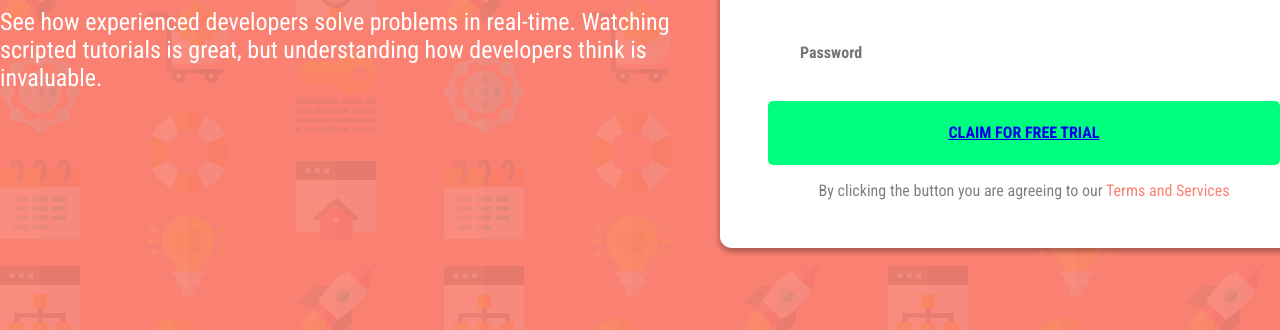
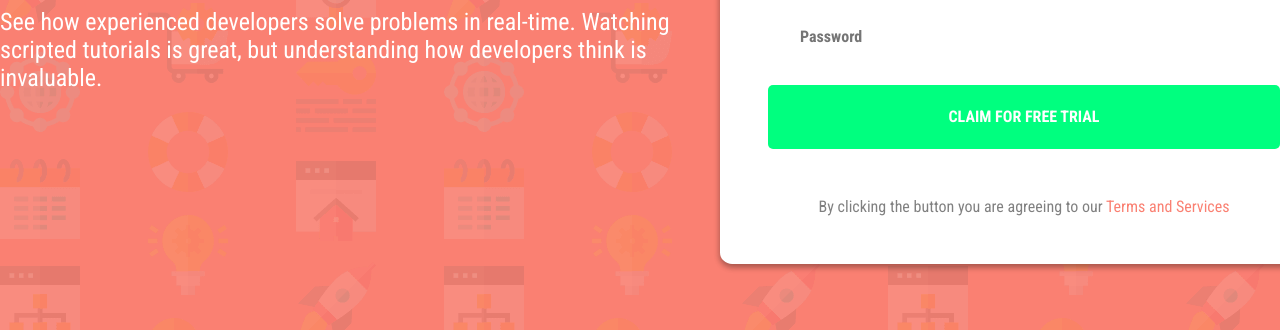
Before and after one commit to amalia980/developers-signupForm, a plain HTML site: page index.html in a window 1280 px wide. Shown: the part 470-800 px from the top of the page. Drawn offline with Linux system fonts and the light colour scheme.

Commit message:
button as a link, not working

```diff
--- a/index.html
+++ b/index.html
@@ -31,7 +31,7 @@
             <div>
                 <button id="first-btn"><b>Try it for free</b> then $20/mo. thereafer</button>
 
-                <form id="form">
+                <form id="form" method="POST">
                         <div id="error-fName" class="error-inputs"></div>
                         <input type="text" name="firstname" class="inputs" id="firstname" placeholder="First Name">
 
@@ -51,7 +51,20 @@
                             <a id="anchor" href="success.html">CLAIM FOR FREE TRIAL</a>
                             -->
 
-                            <button id="submit-btn"><a id="anchor" href='success.html'><b>CLAIM FOR FREE TRIAL</b></a></button>
+                            <!--
+                            <a id="anchor" href="success.html"><button id="submit-btn"><b>CLAIM FOR FREE TRIAL</b></button></a>
+
+                            <button id="submit-btn"><b>CLAIM FOR FREE TRIAL</b></button>
+
+
+                            <a id="anchor" href="success.html"><b>CLAIM FOR FREE TRIAL</b></a>
+
+
+                            <input id="submit-btn" type="submit" value="click me">
+                            -->
+
+                            <button id="submit-btn" onclick="window.location.href = 'success.html'"><b>CLAIM FOR FREE TRIAL</b></button>
+
 
                             <p class="terms">By clicking the button you are agreeing to our <a href="#" class="services">Terms and Services</a></p>
 
--- a/main.js
+++ b/main.js
@@ -13,6 +13,8 @@ const myEmail = document.getElementById("email");
 const errorPassword = document.getElementById("error-password");
 const myPassword = document.getElementById("password");
 
+myBtn("onclick").disabled= false;
+
 
 
 myBtn.addEventListener("click", function(e) {
@@ -21,6 +23,7 @@ myBtn.addEventListener("click", function(e) {
     /*============ FIRST NAME =============*/
     if (myFirstName.value.length <=2) {
         errorFname.innerText = "Please enter First name*";
+
     }
     else if (myFirstName.value.length >= 2) {
         errorFname.innerText = ""; //empty the error message
@@ -53,10 +56,12 @@ myBtn.addEventListener("click", function(e) {
     /*============ SEND TO NEXT PAGE =============*/
     else {
 
+        myBtn("onclick").disabled = true;
+/*
         const myAnchor = document.getElementById("anchor");
 
-        myAnchor.setAttribute('href');
-        /*
+        myAnchor.location.href = "success.html";
+
         const anchor = document.createElement("a");
         anchor.setAttribute("href", 'success.html');
 
--- a/style.css
+++ b/style.css
@@ -111,21 +111,24 @@ h1 {
 
 /*
 #anchor {
-    width: 32rem;
-    height: 4rem;
+
     background-color:springgreen;
     color: white;
-    padding: 1rem 15rem 1rem 15rem;
+    padding: 1rem 10rem 1rem 10rem;
+    text-decoration: none;
+    font-size: 1rem;
+    border-radius: 5px;
+    margin-top: 1rem;
 }
 */
 .terms {
    color: gray;
    text-align: center;
+   margin-top: 2rem;
 }
 
 .services {
     text-decoration: none;
     color: salmon;
     text-align: center;
-
 }
```
Also changed, not shown: success.html (line endings or trailing spaces).
